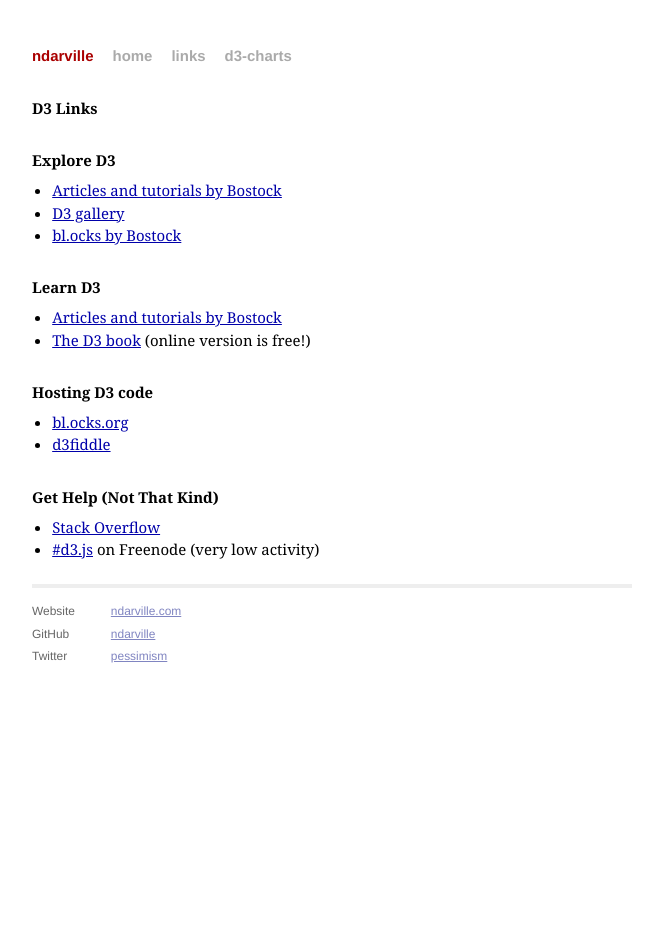
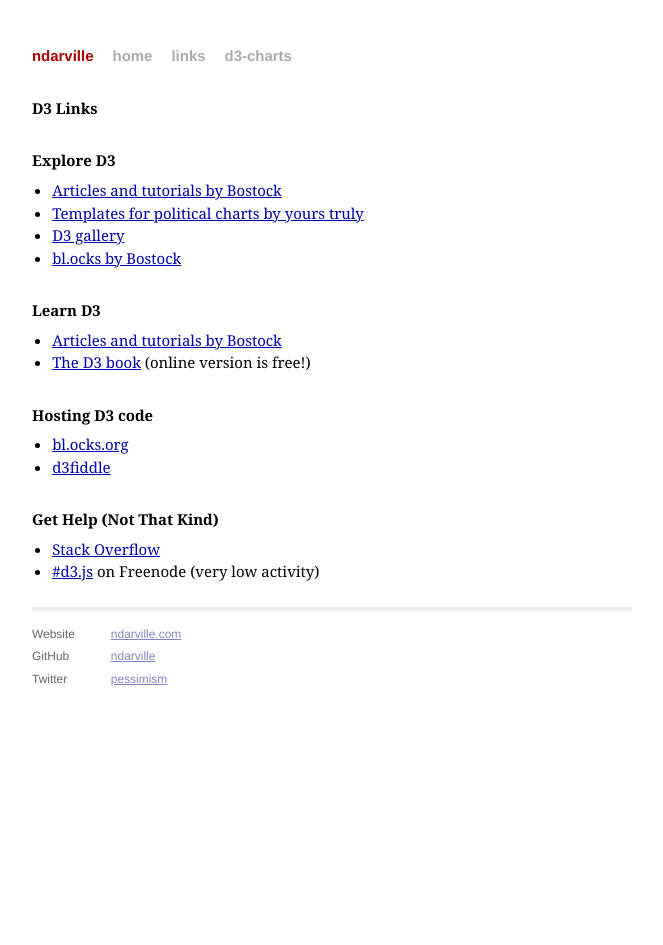
Before and after one commit to ndarville/ndarville.github.io, a Jekyll site: the page built from links.html, in a window 1280 px wide. Shown: the whole page, without its empty margins (308-971 px from the left). Built offline with Jekyll 4.4.1, drawn with Linux system fonts in a browser that asks for light colours; Markdown is read by kramdown in place of the engine named in the settings.

Commit message:
Added vanity link to links page

```diff
--- a/_includes/links.md
+++ b/_includes/links.md
@@ -3,6 +3,7 @@
 
 ### Explore D3
 * [Articles and tutorials by Bostock][articles]
+* [Templates for political charts by yours truly][d3-charts]
 * [D3 gallery][gallery]
 * [bl.ocks by Bostock][mbostock]
 
@@ -20,6 +21,7 @@
 
 
 [articles]: http://bost.ocks.org/mike/
+[d3-charts]: https://github.com/ndarville/d3-charts/
 [gallery]: https://github.com/mbostock/d3/wiki/Gallery
 [mbostock]: http://bl.ocks.org/mbostock
 
```
